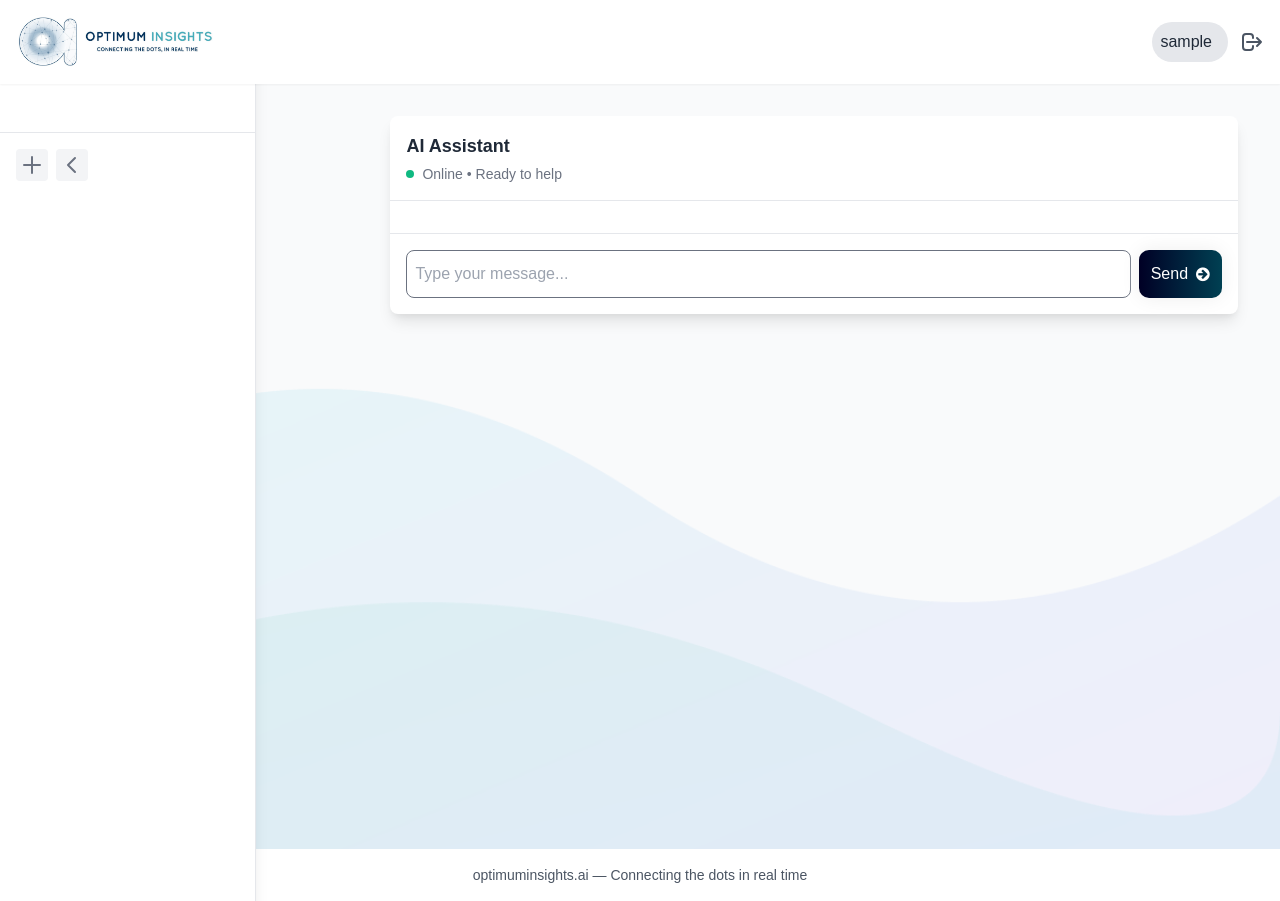
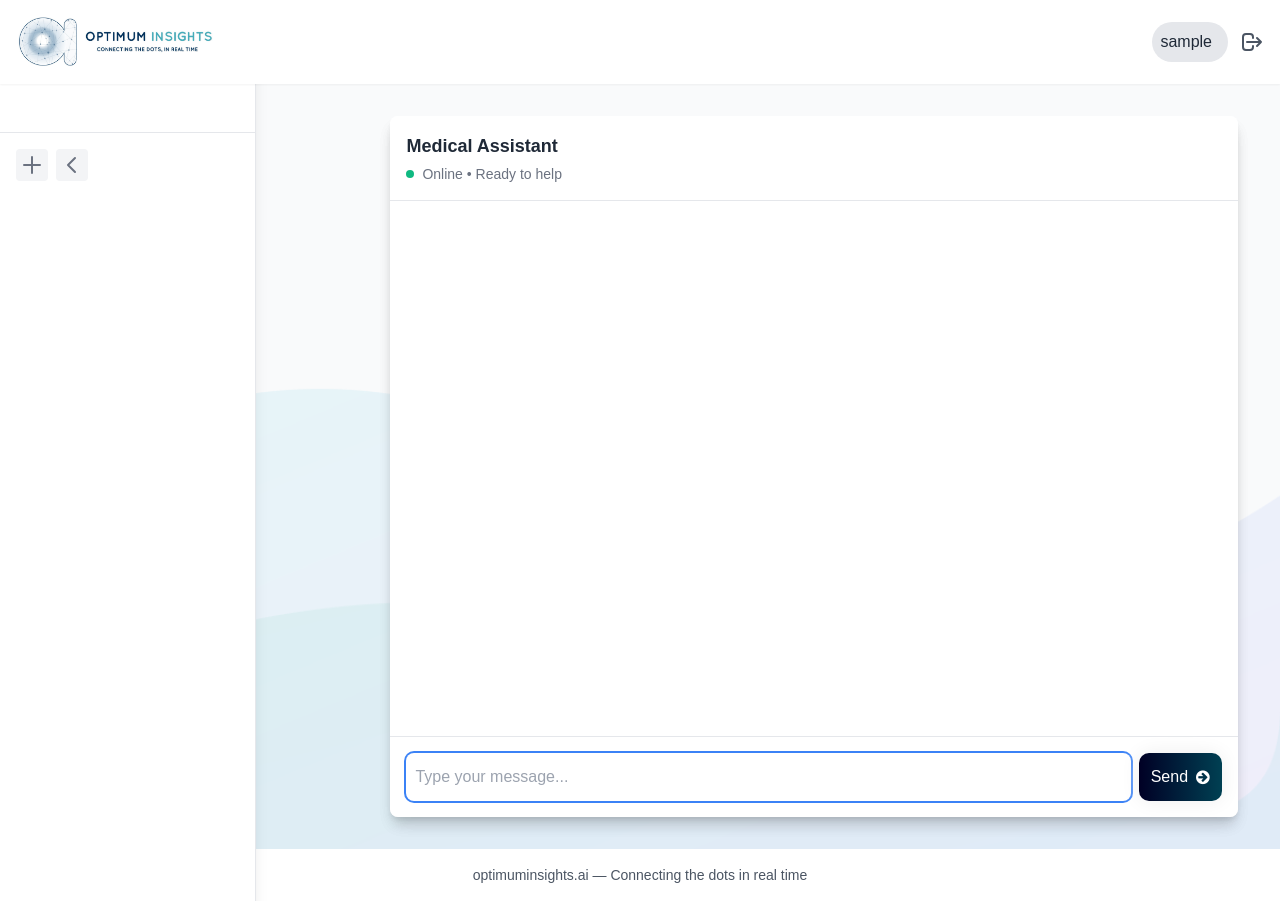
Before and after one commit to Alwankazi/Optimuminsights.ai, a Django app: page /chatbot/ in a window 1280 px wide. Run offline with Django 4.2, Linux system fonts and the light colour scheme; the visitor is signed in with stand-in values (Sample User, id 1); data that the repository does not hold is empty; some libraries are stand-ins or nearby versions.

Commit message:
fixed sidebar and some styles

```diff
--- a/static/assets/js/chat.js
+++ b/static/assets/js/chat.js
@@ -195,11 +195,21 @@
     // Function to add a session to the sidebar
     function addSessionToSidebar(session) {
         const sessionDiv = document.createElement('div');
-        sessionDiv.className = 'p-3 rounded-lg hover:bg-gray-100 cursor-pointer transition-colors flex items-center justify-between';
+        sessionDiv.className = 'p-3 rounded-lg hover:bg-gray-100 cursor-pointer transition-colors flex flex-col items-start justify-between mb-2';
         sessionDiv.dataset.sessionId = session.session_id;
+        // Format the date
+        let createdAt = '';
+        if (session.created_at) {
+            const date = new Date(session.created_at);
+            createdAt = date.toLocaleString([], { year: 'numeric', month: 'short', day: 'numeric', hour: '2-digit', minute: '2-digit' });
+        }
         sessionDiv.innerHTML = `
-            <span class="text-sm truncate flex-1 pr-2">${session.title}</span>
-            <div class="flex items-center space-x-2">
+            <div class="flex w-full items-center justify-between">
+                <div class="flex-1 min-w-0">
+                    <span class="text-sm truncate font-medium block">${session.title}</span>
+                    <span class="text-xs text-gray-400 block mt-0.5">${createdAt}</span>
+                </div>
+                <div class="flex items-center space-x-2 ml-2">
                     <button class="delete-session-btn text-red-500 hover:text-red-700 p-1 rounded" data-session-id="${session.session_id}" data-session-title="${session.title}">
                         <svg class="w-4 h-4" fill="none" stroke="currentColor" viewBox="0 0 24 24">
                             <path stroke-linecap="round" stroke-linejoin="round" stroke-width="2" d="M6 18L18 6M6 6l12 12" />
@@ -208,6 +218,7 @@
                     <svg class="w-5 h-5 text-gray-400" fill="none" stroke="currentColor" viewBox="0 0 24 24">
                         <path stroke-linecap="round" stroke-linejoin="round" stroke-width="1" d="M9 5l7 7-7 7" />
                     </svg>
+                </div>
             </div>
         `;
         // Click session title to load messages
--- a/templates/chatbot.html
+++ b/templates/chatbot.html
@@ -72,7 +72,7 @@
 
 </style>
 
-    <div class="min-h-screen flex">
+    <div class="min-h-screen flex overflow-auto">
         <!-- Sidebar -->
         <div id="sidebar" class="w-64 bg-white border-r shadow-lg fixed top-10 left-0 h-full overflow-y-auto transition-all duration-300 z-[60] flex flex-col" data-collapsed="false">
             <!-- Session List (Middle, Scrollable) -->
@@ -99,14 +99,15 @@
         </div>
 
         <!-- Main Content -->
-        <div id="mainContent" class="flex-1 ml-64 transition-all duration-300">
+        <div id="mainContent" class="flex-1 ml-64 transition-all duration-300 overflow-auto">
 
-            <div class="max-w-7xl mx-auto px-4 mobileChatCont lg:px-8 py-8">
-                <div class="bg-white rounded-lg shadow-lg">
+            <div class="max-w-7xl mx-auto px-4 mobileChatCont lg:px-8 py-8 h-full">
+                <div class="bg-white rounded-lg shadow-lg h-full flex flex-col">
+                    <div class="bg-white rounded-lg shadow-lg flex flex-col h-full">
                         <div class="p-4 border-b">
                             <div class="flex items-center justify-between">
                                 <div>
-                                <h2 class="text-lg font-semibold">AI Assistant</h2>
+                                    <h2 id="sessionTitle" class="text-lg font-semibold">AI Assistant</h2>
                                     <div class="flex items-center mt-1">
                                         <span class="h-2 w-2 rounded-full bg-green-500 mr-2"></span>
                                         <p class="text-sm text-gray-500">Online • Ready to help</p>
@@ -114,11 +115,9 @@
                                 </div>
                             </div>
                         </div>
-
-                    <div class="chat-container overflow-y-auto p-4 space-y-4 max-h-[calc(100vh-256px)] hide-scrollbar" id="chatContainer">
+                        <div class="chat-container overflow-y-auto p-4 space-y-4 flex-1 hide-scrollbar" id="chatContainer">
                             <!-- Messages will be added here by JavaScript -->
                         </div>
-
                         <div class="p-4 border-t">
                             <div class="flex gap-2">
                                 <input type="text" id="messageInput" placeholder="Type your message..."
@@ -133,6 +132,7 @@
                 </div>
             </div>
         </div>
+    </div>
 
 
 
```
Lines whose indentation alone changed are shown as unchanged.
